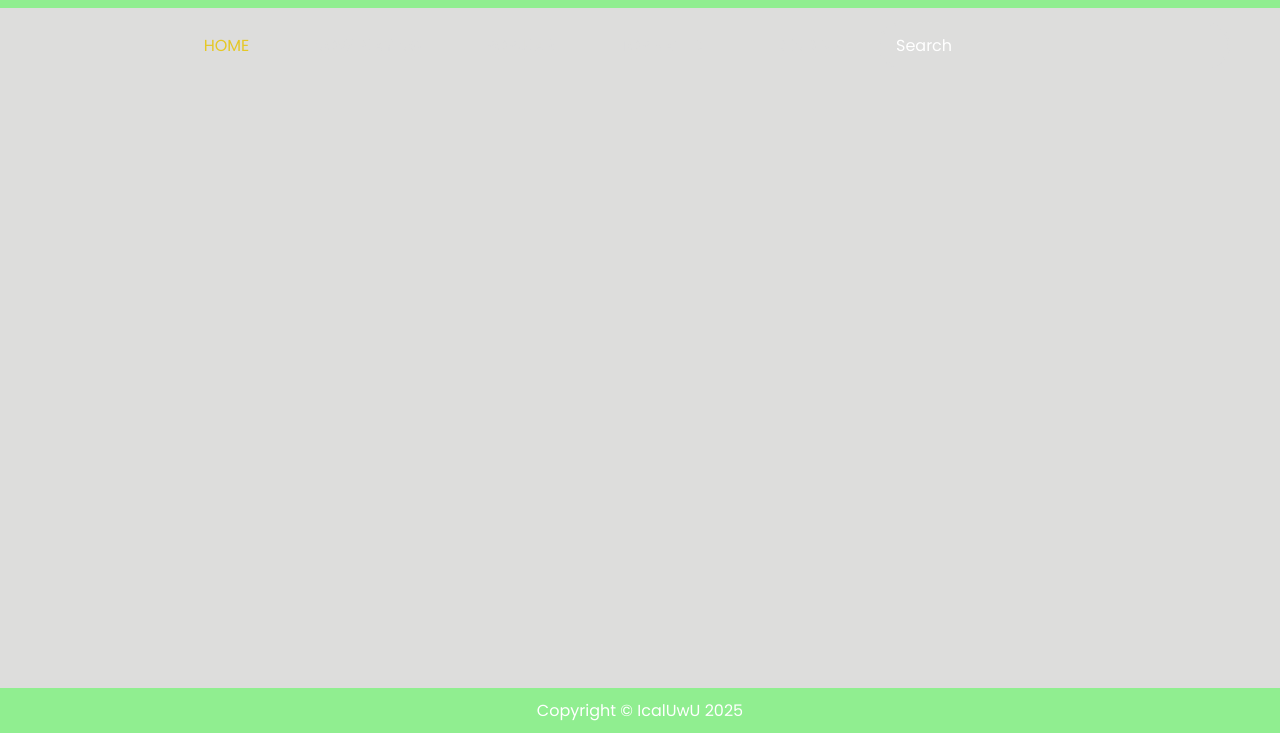
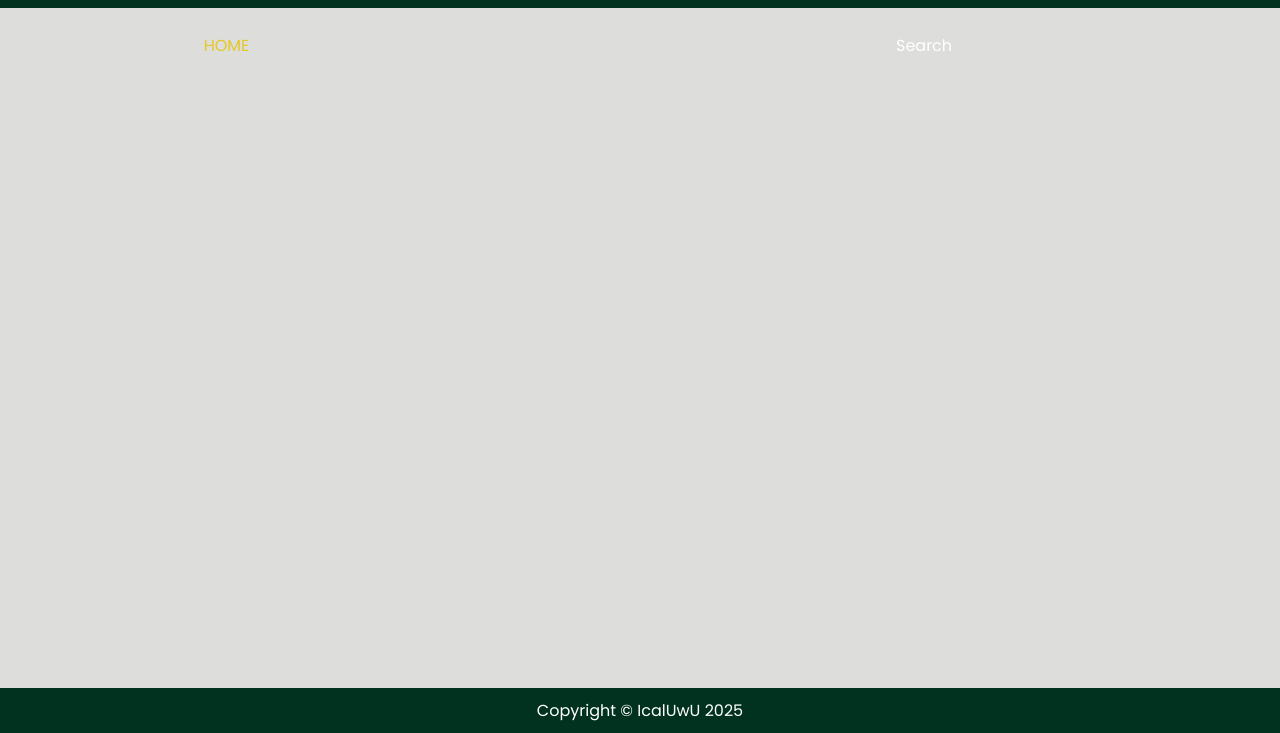
Before and after one commit to icaluwu/Project-Movie-Web, a plain HTML site: page index.html in a window 1280 px wide. Shown: the part 67-800 px from the top of the page. Drawn offline with Linux system fonts and the light colour scheme; no server answers.

Commit message:
Change color to Dark Green

```diff
--- a/style.css
+++ b/style.css
@@ -2,7 +2,7 @@
 
 :root {
   --primary-color: #dddddc;
-  --secondary-color: #90EE90;
+  --secondary-color: #013220;
 }
 
 * {
```
